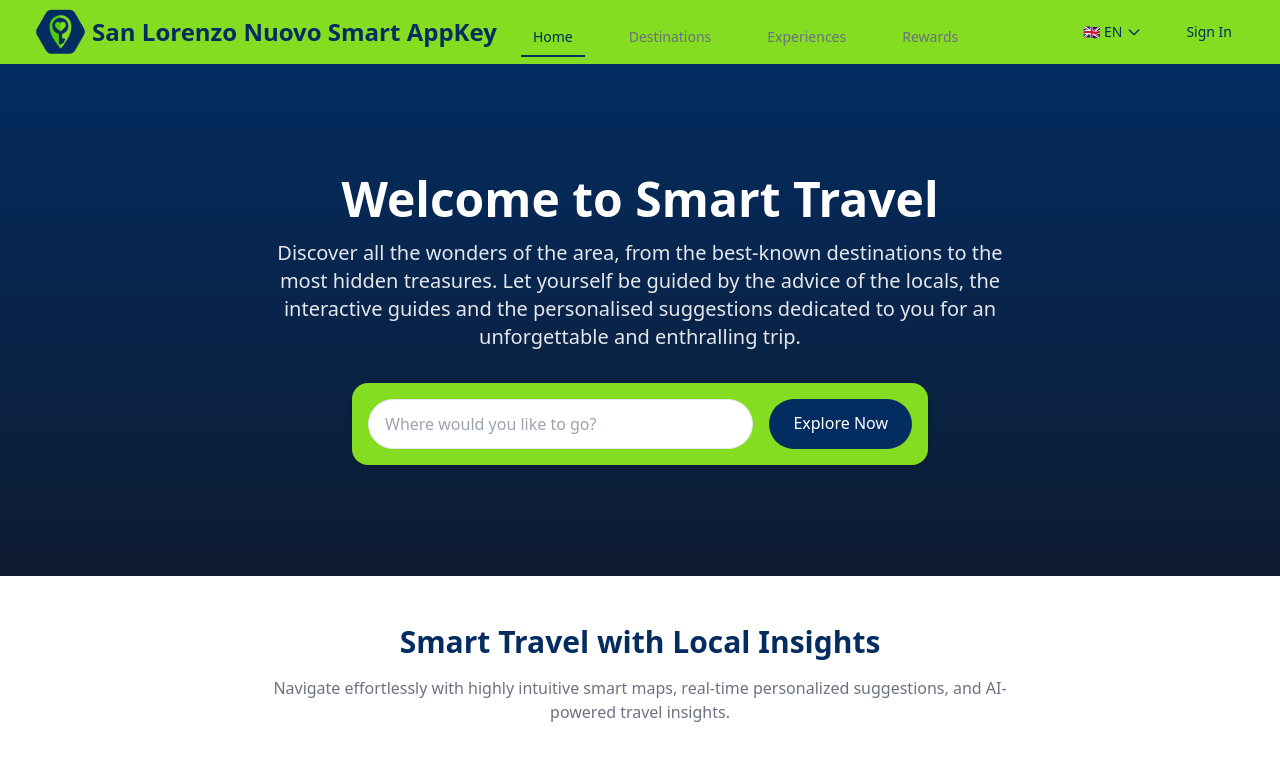
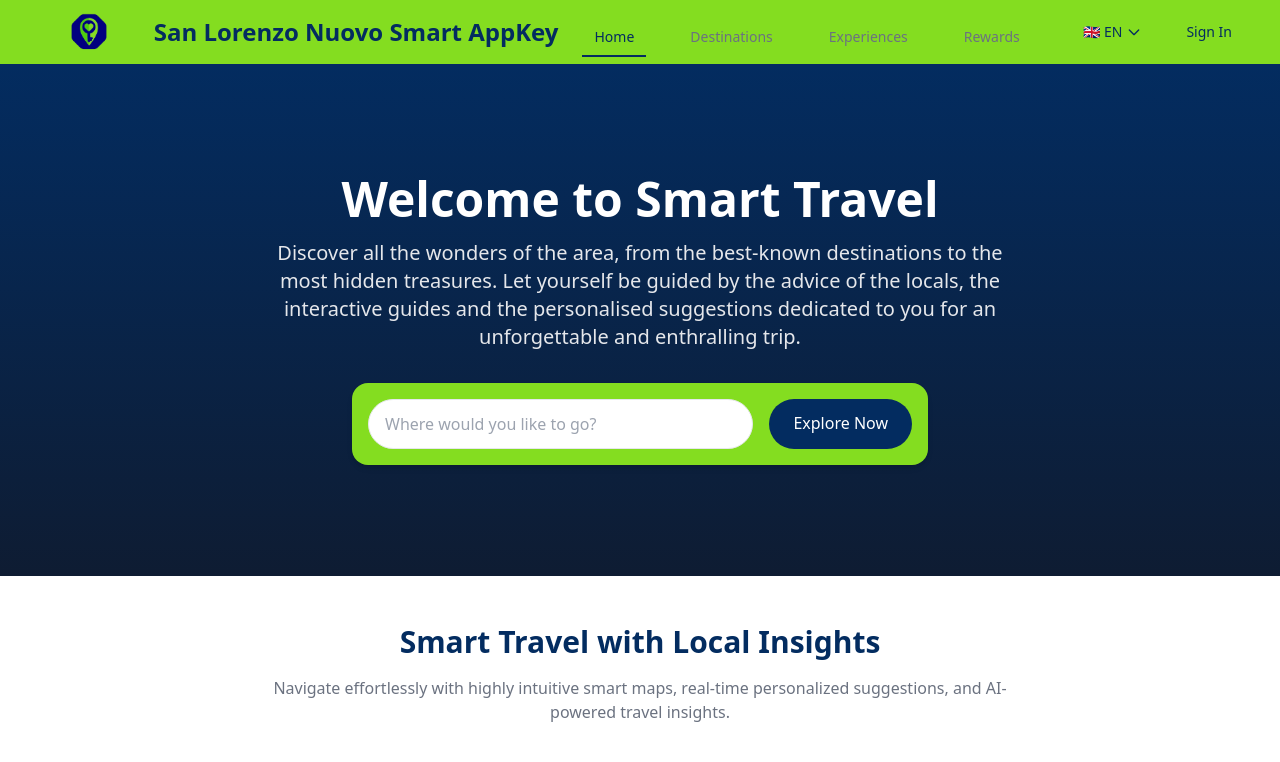
Before and after one commit to areebanaz941/Smartappkeys, a React (Create React App) app in the folder frontend/: page / in a window 1280 px wide. Shown: the top 762 px of the page. Built offline with nearby package versions, Linux system fonts and the light colour scheme; no server answers.

Commit message:
initial commit

```diff
--- a/frontend/src/pages/home.js
+++ b/frontend/src/pages/home.js
@@ -74,9 +74,9 @@ const HomePage = () => {
             <div className="flex items-center">
               <div className="flex-shrink-0 flex items-center">
                 <img
-                  src="/San_Lorenzo_Nuovo_Smart_AppKey_Logo.png"
+                  src="/logo.png"
                   alt="San Lorenzo Nuovo Smart AppKey Logo"
-                  className="h-12 w-auto mr-1"
+                  className="h-16 w-auto mr-2"
                 />
                 <span className="text-[#032c60] font-bold text-xl md:text-2xl">San Lorenzo Nuovo Smart AppKey</span>
               </div>
```
Also changed, not shown: frontend/public/logo.jpg (added), frontend/public/logo.png (added).
